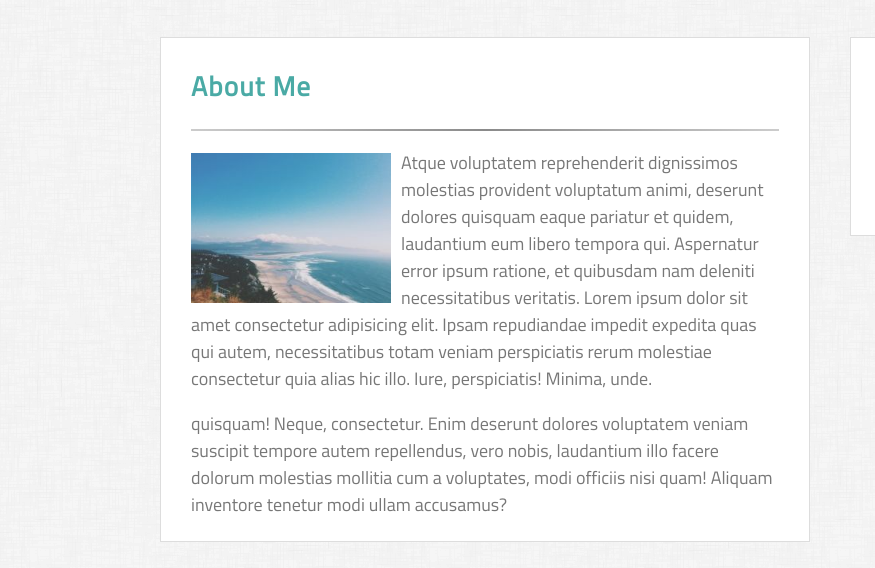
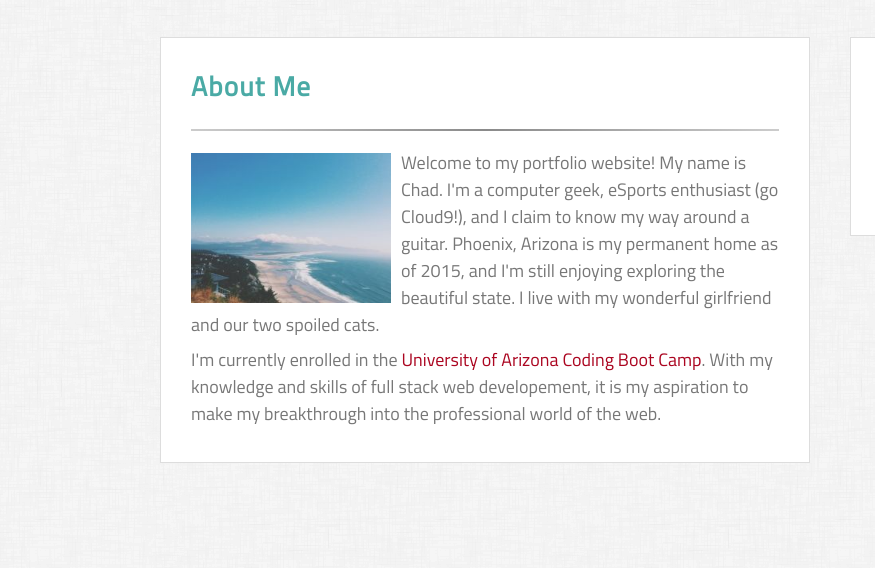
Before and after one commit to Cdplourde/Basic-Portfolio, a plain HTML site: page index.html in a window 1280 px wide. Shown: the part 83-651 px from the top of the page, 0-875 px from the left. Drawn offline with Linux system fonts and the light colour scheme.

Commit message:
updated about me

```diff
--- a/assets/css/style.css
+++ b/assets/css/style.css
@@ -101,10 +101,27 @@ nav a:hover {
     padding: 13px 10px 0px 0px;
 }
 
+#about p {
+    margin-bottom: 30px;
+}
+
+#about p:first-of-type {
+    margin-bottom: -10px;
+}
+
+#about a {
+    color: #AB0520;
+    text-decoration: none;
+}
+
+#about a:hover {
+    color: #C55063;
+}
+
 /* Contact section */
 
 #contact p {
-    margin-bottom: 0px;
+    margin-bottom: 3px;
 }
 
 #contact input {
--- a/index.html
+++ b/index.html
@@ -31,18 +31,10 @@
             <hr>
             <img src="assets/images/about.jpg" alt="pic" id="profilePic">
             <p>
-                Atque voluptatem reprehenderit dignissimos molestias provident voluptatum animi, deserunt dolores quisquam eaque pariatur
-                et quidem, laudantium eum libero tempora qui. Aspernatur error ipsum ratione, et quibusdam nam deleniti necessitatibus
-                veritatis. Lorem ipsum dolor sit amet consectetur adipisicing elit. Ipsam repudiandae impedit expedita quas
-                qui autem, necessitatibus totam veniam perspiciatis rerum molestiae consectetur quia alias hic illo. Iure,
-                perspiciatis! Minima, unde.
-
+                Welcome to my portfolio website! My name is Chad. I'm a computer geek, eSports enthusiast (go Cloud9!), and I claim to know my way around a guitar. Phoenix, Arizona is my permanent home as of 2015, and I'm still enjoying exploring the beautiful state. I live with my wonderful girlfriend and our two spoiled cats.
             </p>
             <p>
-                quisquam! Neque, consectetur. Enim deserunt dolores voluptatem veniam suscipit tempore autem repellendus, vero nobis, laudantium
-                illo facere dolorum molestias mollitia cum a voluptates, modi officiis nisi quam! Aliquam inventore tenetur
-                modi ullam accusamus?
-
+                I'm currently enrolled in the <a href="https://bootcamp.ce.arizona.edu/">University of Arizona Coding Boot Camp</a>. With my knowledge and skills of full stack web developement, it is my aspiration to make my breakthrough into the professional world of the web.
             </p>
         </section>
         <!-- Connections section -->
```
